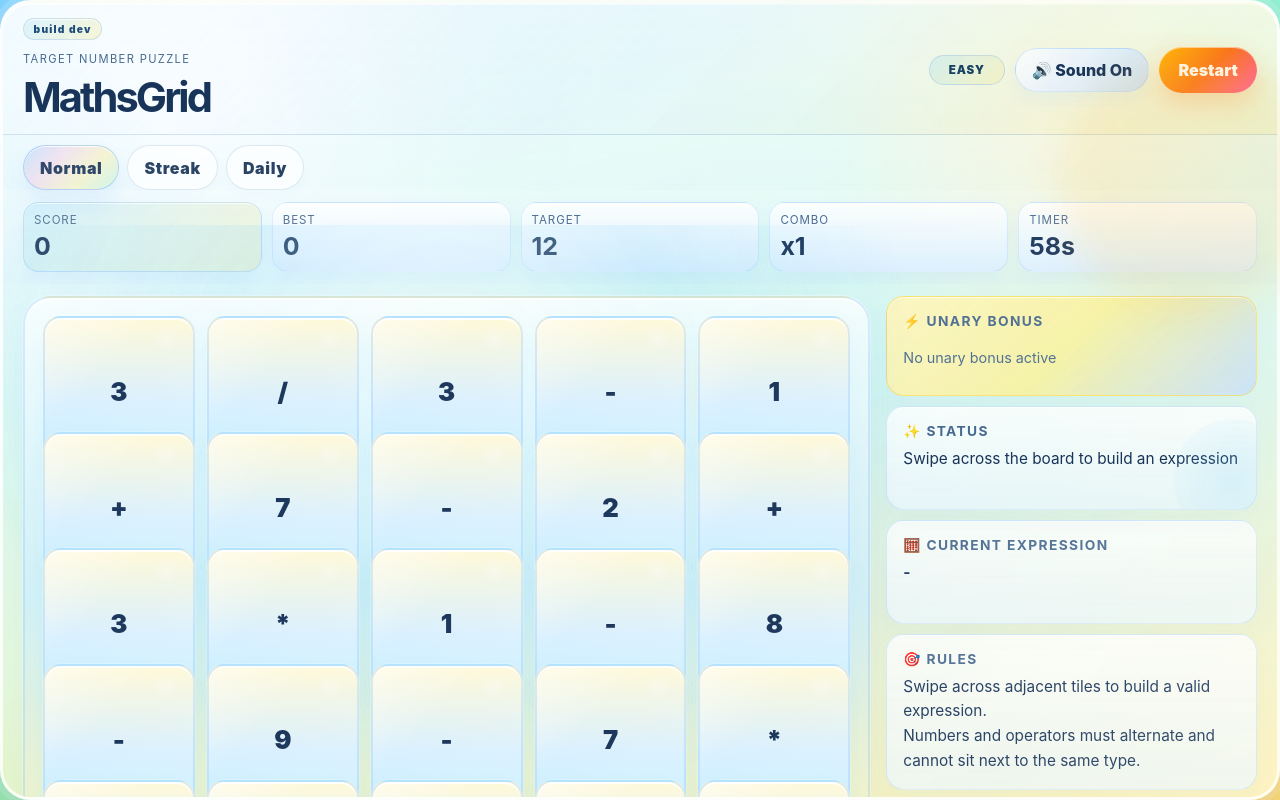
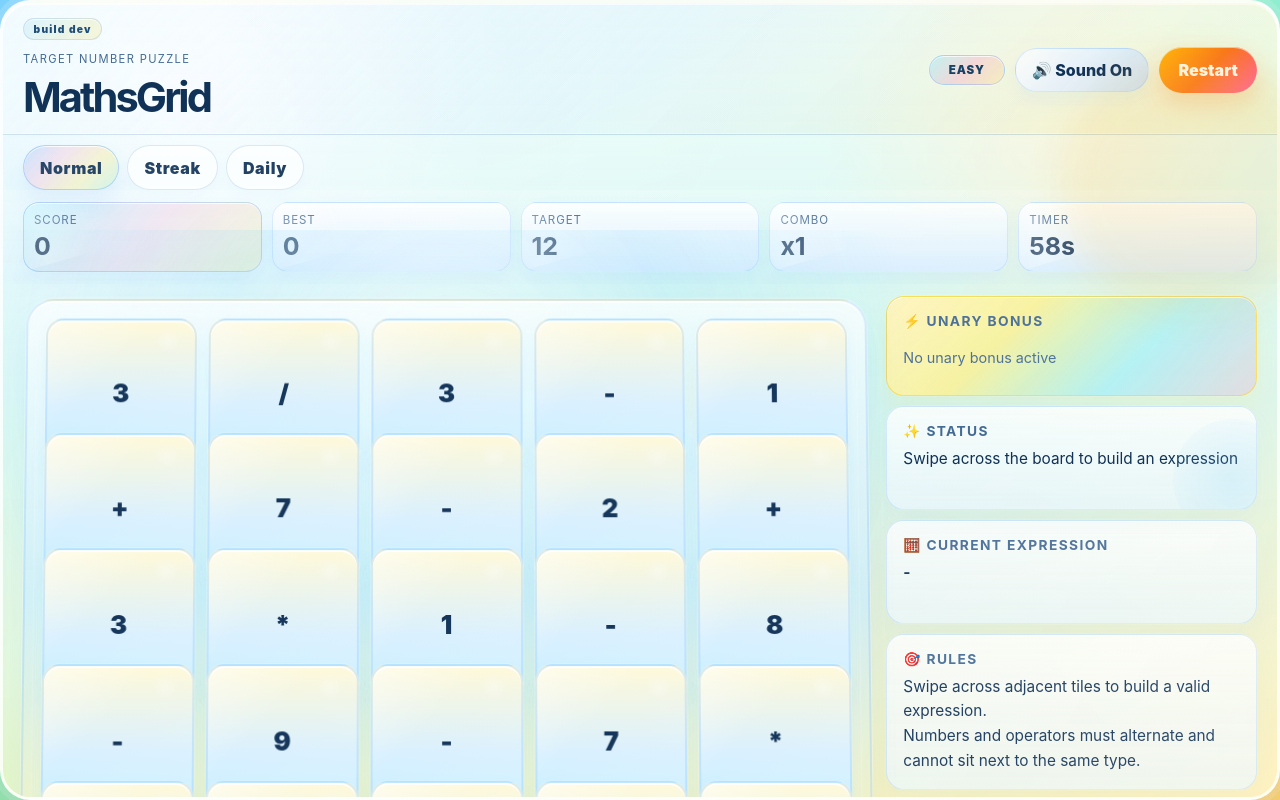
Before and after one commit to stevenappleyard72-cpu/maths-grid, a website built with Vite: page index.html in a window 1280 px wide. Both pictures are taken after a click on the button "Start game". Built offline with nearby package versions, Linux system fonts and the light colour scheme.

Commit message:
Final arcade juice pass with neon motion and background drift

```diff
--- a/src/style.css
+++ b/src/style.css
@@ -1,8 +1,8 @@
 :root {
   color-scheme: light;
-  --bg-top: #4fc3ff;
-  --bg-mid: #7ef0bf;
-  --bg-bottom: #ffde70;
+  --bg-top: #47c4ff;
+  --bg-mid: #7af0bd;
+  --bg-bottom: #ffd76b;
   --panel: rgba(255, 255, 255, 0.72);
   --panel-strong: rgba(255, 255, 255, 0.95);
   --panel-alt: rgba(244, 250, 255, 0.9);
@@ -11,16 +11,19 @@
   --tile-selected: #ffca3a;
   --tile-selected-text: #341d00;
   --border: rgba(64, 120, 179, 0.2);
-  --text: #193459;
-  --muted: #496a90;
+  --text: #113257;
+  --muted: #456b95;
   --success: #1dcf7c;
   --error: #ef4444;
-  --shadow: rgba(44, 92, 155, 0.26);
+  --shadow: rgba(44, 92, 155, 0.28);
   --sky-glow: rgba(255, 255, 255, 0.72);
   --arcade-pink: #ff6fa8;
   --arcade-blue: #4da8ff;
   --arcade-yellow: #ffd74a;
   --arcade-green: #4ce0a3;
+  --neon-cyan: #6ee7ff;
+  --neon-pink: #ff5ca8;
+  --neon-lime: #d2ff6a;
 }
 
 * {
@@ -114,6 +117,7 @@
   padding: 32px 28px;
   position: relative;
   overflow: hidden;
+  transform: perspective(1000px) rotateX(1deg);
 }
 
 .home-card::before {
@@ -197,6 +201,39 @@
   height: 100%;
   margin: 0 auto;
   padding: 16px;
+  position: relative;
+}
+
+.shell::before,
+.shell::after {
+  content: "";
+  position: absolute;
+  border-radius: 50%;
+  pointer-events: none;
+  opacity: 0.7;
+}
+
+.shell::before {
+  width: 160px;
+  height: 160px;
+  left: 8%;
+  bottom: 10%;
+  background: radial-gradient(circle, rgba(255,255,255,0.42), rgba(255,255,255,0));
+  animation: drift-blob 12s ease-in-out infinite alternate;
+}
+
+.shell::after {
+  width: 200px;
+  height: 200px;
+  right: 8%;
+  top: 14%;
+  background: radial-gradient(circle, rgba(255, 211, 77, 0.28), rgba(255, 211, 77, 0));
+  animation: drift-blob 16s ease-in-out infinite alternate-reverse;
+}
+
+@keyframes drift-blob {
+  0% { transform: translate3d(0, 0, 0) scale(1); }
+  100% { transform: translate3d(18px, -22px, 0) scale(1.08); }
 }
 
 .panel {
@@ -230,6 +267,7 @@
   background: linear-gradient(135deg, rgba(255,255,255,0.28), rgba(191,219,254,0.12), rgba(253,224,71,0.14));
   position: relative;
   z-index: 1;
+  box-shadow: inset 0 -1px 0 rgba(255,255,255,0.35);
 }
 
 .header-actions {
@@ -245,13 +283,14 @@
   min-width: 76px;
   padding: 0.45rem 0.7rem;
   border-radius: 999px;
-  background: linear-gradient(135deg, rgba(125, 211, 252, 0.22), rgba(253, 224, 71, 0.18));
-  border: 1px solid rgba(59, 130, 246, 0.2);
+  background: linear-gradient(135deg, rgba(110, 231, 255, 0.35), rgba(255, 92, 168, 0.2), rgba(255, 215, 74, 0.22));
+  border: 1px solid rgba(59, 130, 246, 0.24);
   color: #184264;
   font-size: 0.72rem;
   font-weight: 900;
   letter-spacing: 0.08em;
   text-transform: uppercase;
+  box-shadow: inset 0 1px 0 rgba(255,255,255,0.7), 0 0 0 1px rgba(255,255,255,0.18);
 }
 
 .mode-picker {
@@ -332,12 +371,26 @@
   border-radius: 16px;
   background: linear-gradient(180deg, rgba(255,255,255,0.82), rgba(219, 238, 255, 0.9));
   border: 1px solid rgba(96, 165, 250, 0.18);
-  box-shadow: inset 0 1px 0 rgba(255,255,255,0.7), 0 8px 16px rgba(96,165,250,0.08);
+  box-shadow: inset 0 1px 0 rgba(255,255,255,0.7), 0 8px 16px rgba(96,165,250,0.08), 0 0 0 1px rgba(255,255,255,0.08);
+  position: relative;
+  overflow: hidden;
+}
+
+.stat-card::before {
+  content: "";
+  position: absolute;
+  inset: -25% auto auto -20%;
+  width: 120px;
+  height: 80px;
+  background: linear-gradient(90deg, rgba(255,255,255,0), rgba(255,255,255,0.3), rgba(255,255,255,0));
+  transform: rotate(-16deg);
+  pointer-events: none;
 }
 
 .stat-card.accent {
-  background: linear-gradient(135deg, rgba(125, 211, 252, 0.24), rgba(253, 224, 71, 0.18));
-  border-color: rgba(59, 130, 246, 0.2);
+  background: linear-gradient(135deg, rgba(110, 231, 255, 0.3), rgba(255, 92, 168, 0.12), rgba(253, 224, 71, 0.18));
+  border-color: rgba(59, 130, 246, 0.24);
+  box-shadow: inset 0 1px 0 rgba(255,255,255,0.75), 0 10px 18px rgba(96,165,250,0.08), 0 0 0 1px rgba(255,255,255,0.1);
 }
 
 .label {
@@ -363,12 +416,8 @@
 .board-wrap {
   position: relative;
   min-height: 0;
-}
-
-.board-wrap {
-  position: relative;
-  min-height: 0;
   overflow: visible;
+  transform: perspective(1200px) rotateX(2deg);
 }
 
 .board-wrap::before {
@@ -537,6 +586,16 @@
   animation: pulse-invalid 0.42s ease;
 }
 
+.board::before {
+  content: "";
+  position: absolute;
+  inset: 8px;
+  border-radius: 22px;
+  border: 1px solid rgba(255,255,255,0.18);
+  pointer-events: none;
+  box-shadow: inset 0 0 18px rgba(255,255,255,0.16);
+}
+
 @keyframes pulse-success {
   0% { transform: scale(1); box-shadow: 0 0 0 rgba(74, 222, 128, 0.3); }
   40% { transform: scale(1.015); box-shadow: 0 0 28px rgba(74, 222, 128, 0.28); }
@@ -586,13 +645,17 @@
 }
 
 .info-card {
-  background: linear-gradient(180deg, rgba(255,255,255,0.78), rgba(233,246,255,0.72));
+  background: linear-gradient(180deg, rgba(255,255,255,0.8), rgba(233,246,255,0.72));
   border: 1px solid rgba(96, 165, 250, 0.2);
   border-radius: 18px;
   padding: 16px 16px;
   min-height: 104px;
-  box-shadow: inset 0 1px 0 rgba(255,255,255,0.72), 0 12px 22px rgba(96,165,250,0.06);
+  box-shadow: inset 0 1px 0 rgba(255,255,255,0.72), 0 12px 22px rgba(96,165,250,0.06), 0 0 0 1px rgba(255,255,255,0.08);
   transition: transform 0.18s ease, box-shadow 0.18s ease, border-color 0.18s ease;
+}
+
+.info-card:hover {
+  transform: translateY(-1px);
 }
 
 .info-card.is-good {
@@ -639,8 +702,9 @@
 .bonus-card {
   min-height: 90px;
   order: -1;
-  background: linear-gradient(135deg, rgba(255, 244, 189, 0.9), rgba(254, 240, 138, 0.75), rgba(191, 219, 254, 0.8));
-  border-color: rgba(250, 204, 21, 0.45);
+  background: linear-gradient(135deg, rgba(255, 244, 189, 0.95), rgba(254, 240, 138, 0.8), rgba(110, 231, 255, 0.38), rgba(255, 92, 168, 0.18));
+  border-color: rgba(250, 204, 21, 0.58);
+  box-shadow: inset 0 1px 0 rgba(255,255,255,0.78), 0 12px 22px rgba(250, 204, 21, 0.1), 0 0 0 1px rgba(255,255,255,0.12);
 }
 
 .bonus-bar {
@@ -651,7 +715,7 @@
 }
 
 .unary-btn {
-  background: linear-gradient(135deg, rgba(250, 204, 21, 0.72), rgba(248, 113, 113, 0.66), rgba(125, 211, 252, 0.8));
+  background: linear-gradient(135deg, rgba(250, 204, 21, 0.8), rgba(255, 92, 168, 0.72), rgba(110, 231, 255, 0.82));
   border: 1px solid rgba(255,255,255,0.7);
   color: #1b2d4b;
   border-radius: 999px;
@@ -659,7 +723,7 @@
   font-weight: 900;
   cursor: pointer;
   transition: transform 0.15s ease, box-shadow 0.15s ease, filter 0.15s ease;
-  box-shadow: 0 10px 18px rgba(250, 204, 21, 0.2), inset 0 1px 0 rgba(255,255,255,0.7);
+  box-shadow: 0 10px 18px rgba(250, 204, 21, 0.22), inset 0 1px 0 rgba(255,255,255,0.7), 0 0 0 1px rgba(255,255,255,0.1);
 }
 
 .unary-btn:hover {
@@ -889,14 +953,14 @@
   left: 50%;
   top: 44%;
   transform: translate(-50%, -50%) scale(0.7);
-  background: linear-gradient(135deg, rgba(250, 204, 21, 0.96), rgba(96, 165, 250, 0.96));
+  background: linear-gradient(135deg, rgba(250, 204, 21, 0.96), rgba(96, 165, 250, 0.96), rgba(255, 92, 168, 0.9));
   color: #10233d;
   border-radius: 999px;
-  padding: 0.7rem 1rem;
+  padding: 0.75rem 1.1rem;
   font-size: 1.1rem;
   font-weight: 900;
   letter-spacing: 0.08em;
-  box-shadow: 0 16px 26px rgba(96, 165, 250, 0.18);
+  box-shadow: 0 16px 26px rgba(96, 165, 250, 0.18), 0 0 20px rgba(255, 92, 168, 0.14);
   animation: combo-pop 0.8s ease-out forwards;
   z-index: 15;
 }
```
